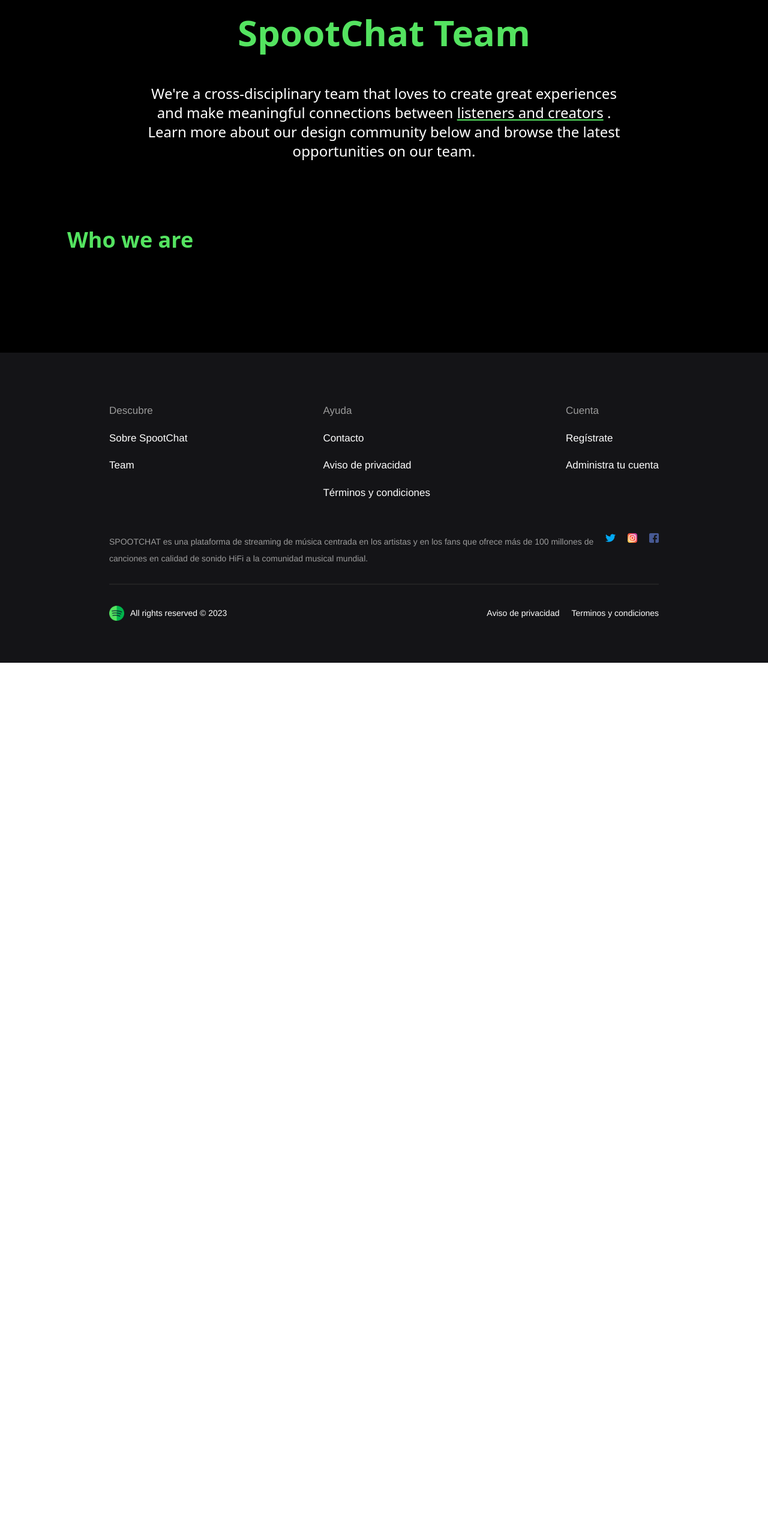
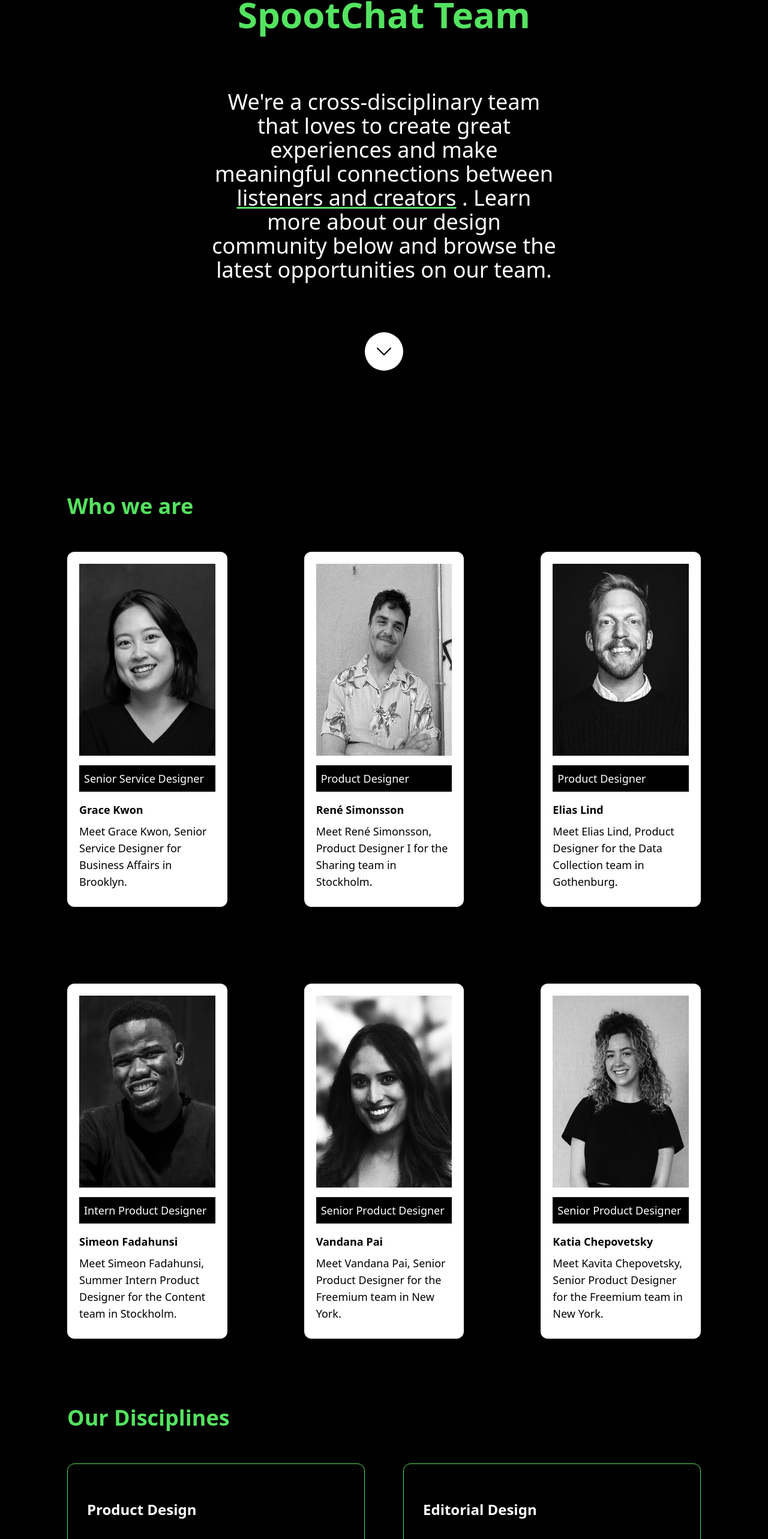
Before and after one commit to Eze-quielph/Pf-Henry, a React (Vite) app in the folder client/: page /team in a window 1280 px wide. Shown: the part 144-2710 px from the top of the page at 60% size. Before the commit the page ends 1249 px from the top, so only its background shows below. Built offline with nearby package versions, Linux system fonts and the light colour scheme; no server answers.

Commit message:
Se agrega img de flecha, /team terminado

```diff
--- a/client/src/Pages/Team/Components/Team.jsx
+++ b/client/src/Pages/Team/Components/Team.jsx
@@ -1,19 +1,128 @@
 import BaseLayout from "../../../Components/BaseLayout";
+import imgTeam1 from './../../../../public/images/imgTeam1.webp';
+import imgTeam2 from './../../../../public/images/imgTeam2.webp';
+import imgTeam3 from './../../../../public/images/imgTeam3.webp';
+import imgTeam4 from './../../../../public/images/imgTeam4.webp';
+import imgTeam5 from './../../../../public/images/imgTeam5.webp';
+import imgTeam6 from './../../../../public/images/imgTeam6.webp';
+import imgTeam7 from './../../../../public/images/imgTeam7.webp';
+import imgTeam8 from './../../../../public/images/imgTeam8.webp';
+import arrow from './../../../../public/images/arrow.svg';
 import React from 'react'
+import { useRef } from "react";
 
 function Team() {
+    const teamSection = useRef(null);
+
+    const scrollDown = (ref) => {
+        window.scrollTo({
+            top: ref.current.offsetTop,
+            behavior: 'smooth',
+        });
+    };
+
     return (
         <BaseLayout>
             <div className="bg-black p-28 text-white font-sans text-lg">
-                <div className="text-center">
-                    <h1 className="font-bold text-6xl text-[#54E360] mt-14 mb-14">SpootChat Team</h1>
-                    <p className="px-[10vw] text-2xl">We're a cross-disciplinary team that loves to create great experiences and make meaningful connections between <span className="underline decoration-[#54E360]">listeners and creators</span> . Learn more about our design community below and browse the latest opportunities on our team.</p>
+                <div className="text-center h-screen grid grid-col-3 gap-24 place-content-center p-28 -mt-14">
+
+                    <h1 className="font-bold text-6xl text-[#54E360]">SpootChat Team</h1>
+                    <p className="px-[10vw] text-4xl">We're a cross-disciplinary team that loves to create great experiences and make meaningful connections between <span className="underline decoration-[#54E360]">listeners and creators</span> . Learn more about our design community below and browse the latest opportunities on our team.
+                    </p>
+                    <div>
+                        <button className="bg-white text-black p-5 rounded-full font-bold tracking-wider animate-bounce hover:bg-[#54E360]" onClick={() => scrollDown(teamSection)}>
+                            <img className="w-6 h-6" src={arrow} alt="" srcset="" />
+                        </button>
+                    </div>
+
                 </div>
-                <div>
+
+                <div ref={teamSection}>
                     <h1 className="mt-28 mb-14 font-bold text-4xl text-[#54E360]">Who we are</h1>
-                    <div class="grid grid-cols-4 gap-4">
+
+                    <div class="grid grid-cols-3 gap-32">
+                        <div className="bg-white p-5 text-black rounded-xl">
+                            <div className="h-80 w-full">
+                                <img className="h-full w-full objet-cover hover:animate-[scale(0.5)]" src={imgTeam1} alt="" srcset="" />
+                            </div>
+                            <p className="my-4 bg-black text-white p-2">Senior Service Designer</p>
+                            <h1 className="font-bold">Grace Kwon</h1>
+                            <p className="my-2">Meet Grace Kwon, Senior Service Designer for Business Affairs in Brooklyn.</p>
+                        </div>
+
+                        <div className="bg-white p-5 text-black rounded-xl">
+                            <div className="h-80 w-full">
+                                <img className="h-full w-full objet-cover" src={imgTeam2} alt="" srcset="" />
+                            </div>
+                            <p className="my-4 bg-black text-white p-2">Product Designer</p>
+                            <h1 className="font-bold">René Simonsson</h1>
+                            <p className="my-2">Meet René Simonsson, Product Designer I for the Sharing team in Stockholm.</p>
+                        </div>
+
+                        <div className="bg-white p-5 text-black rounded-xl ">
+                            <div className="h-80 w-full">
+                                <img className="h-full w-full objet-cover" src={imgTeam3} alt="" srcset="" />
+                            </div>
+                            <p className="my-4 bg-black text-white p-2">Product Designer</p>
+                            <h1 className="font-bold">Elias Lind</h1>
+                            <p className="my-2">Meet Elias Lind, Product Designer for the Data Collection team in Gothenburg.</p>
+                        </div>
+
+                        <div className="bg-white p-5 text-black rounded-xl ">
+                            <div className="h-80 w-full">
+                                <img className="h-full w-full objet-cover" src={imgTeam5} alt="" srcset="" />
+                            </div>
+                            <p className="my-4 bg-black text-white p-2">Intern Product Designer</p>
+                            <h1 className="font-bold">Simeon Fadahunsi</h1>
+                            <p className="my-2">Meet Simeon Fadahunsi, Summer Intern Product Designer for the Content team in Stockholm.</p>
+                        </div>
+
+                        <div className="bg-white p-5 text-black rounded-xl ">
+                            <div className="h-80 w-full">
+                                <img className="h-full w-full objet-cover" src={imgTeam6} alt="" srcset="" />
+                            </div>
+                            <p className="my-4 bg-black text-white p-2">Senior Product Designer</p>
+                            <h1 className="font-bold">Vandana Pai</h1>
+                            <p className="my-2">Meet Vandana Pai, Senior Product Designer for the Freemium team in New York.</p>
+                        </div>
+
+                        <div className="bg-white p-5 text-black rounded-xl ">
+                            <div className="h-80 w-full">
+                                <img className="h-full w-full objet-cover" src={imgTeam8} alt="" srcset="" />
+                            </div>
+                            <p className="my-4 bg-black text-white p-2">Senior Product Designer</p>
+                            <h1 className="font-bold">Katia Chepovetsky</h1>
+                            <p className="my-2">Meet Kavita Chepovetsky, Senior Product Designer for the Freemium team in New York. </p>
+                        </div>
 
                     </div>
+                </div>
+
+                <div className="my-14">
+                    <h1 className="mt-28 mb-14 font-bold text-4xl text-[#54E360]">Our Disciplines</h1>
+                    <div className="grid gap-16 grid-cols-2 grid-rows-2">
+                        <div className="border-solid border border-[#54E360] p-8 rounded-xl hover:bg-[#54E360] hover:text-black">
+                            <h1 className="my-7 font-bold text-2xl">Product Design</h1>
+                            <p className="my-3">Product Designers at SpootChat focus on delivering the best experience possible for listeners, creators and external partners across all of our products and markets. We bring fulfilment and value to listeners and creators, and make it easy for people to enjoy Spotify every day, exactly how they want. </p>
+                        </div>
+
+                        <div className="border-solid border border-[#54E360] p-8 rounded-xl hover:bg-[#54E360] hover:text-black">
+                            <h1 className="my-7 font-bold text-2xl">Editorial Design</h1>
+                            <p className="my-3">Editorial Design at SpootChat focuses on art direction and collaborates with our product, brand, marketing, and content practices. The team builds audience-specific, culture-defining brands and product experiences for SpootChat listeners worldwide.</p>
+                        </div>
+
+                        <div className="border-solid border border-[#54E360] p-8 rounded-xl hover:bg-[#54E360] hover:text-black">
+                            <h1 className="my-7 font-bold text-2xl">Internal Tools Design</h1>
+                            <p className="my-3">Our Internal Tools experts create the technology that enables Spotify to learn quickly and scale easily. We build the frameworks, capabilities, and platforms needed to welcome the world's listeners, supporting rapid growth in our users and business.</p>
+                        </div>
+
+                        <div className="border-solid border border-[#54E360] p-8 rounded-xl hover:bg-[#54E360] hover:text-black">
+                            <h1 className="my-7 font-bold text-2xl">Design Ops</h1>
+                            <p className="my-3">Design Ops supports our practice and community by turning down design pain and dialing up design joy. We infuse best-in-class program management with design thinking to improve the pillars of our practice: tools and systems; learning and inspiration; and culture and community. </p>
+                        </div>
+                    </div>
+
+
                 </div>
             </div>
         </BaseLayout>
```
Also changed, not shown: client/public/images/arrow.svg (added).
